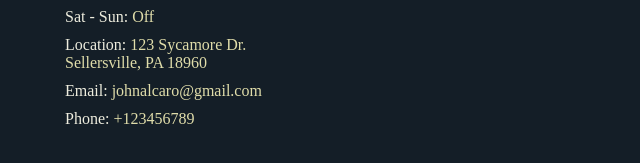
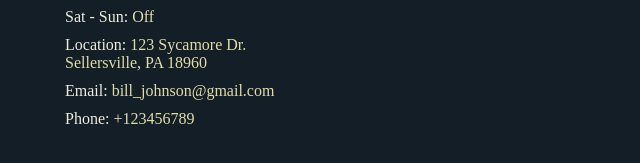
Before and after one commit to Snake0good/CPA-business-website, a plain HTML site: page index.html in a window 1280 px wide. Shown: the part 2280-2443 px from the top of the page, 0-640 px from the left. Drawn offline with Linux system fonts and the light colour scheme.

Commit message:
Update index.html

```diff
--- a/index.html
+++ b/index.html
@@ -99,7 +99,7 @@
                             <li><span>Mon - Fri:</span> 8:00 - 5:00pm</li>
                             <li><span>Sat - Sun:</span> Off</li>
                             <li><span>Location:</span> 123 Sycamore Dr. <br> Sellersville, PA 18960</li>
-                            <li><span>Email:</span> <a href="email@example.com">johnalcaro@gmail.com</a></email></li>
+                            <li><span>Email:</span> <a href="email@example.com">bill_johnson@gmail.com</a></email></li>
                             <li><span>Phone:</span> <a href="tel:+123456789">+123456789</a></li>
                         </ul>
                     </div>
```
